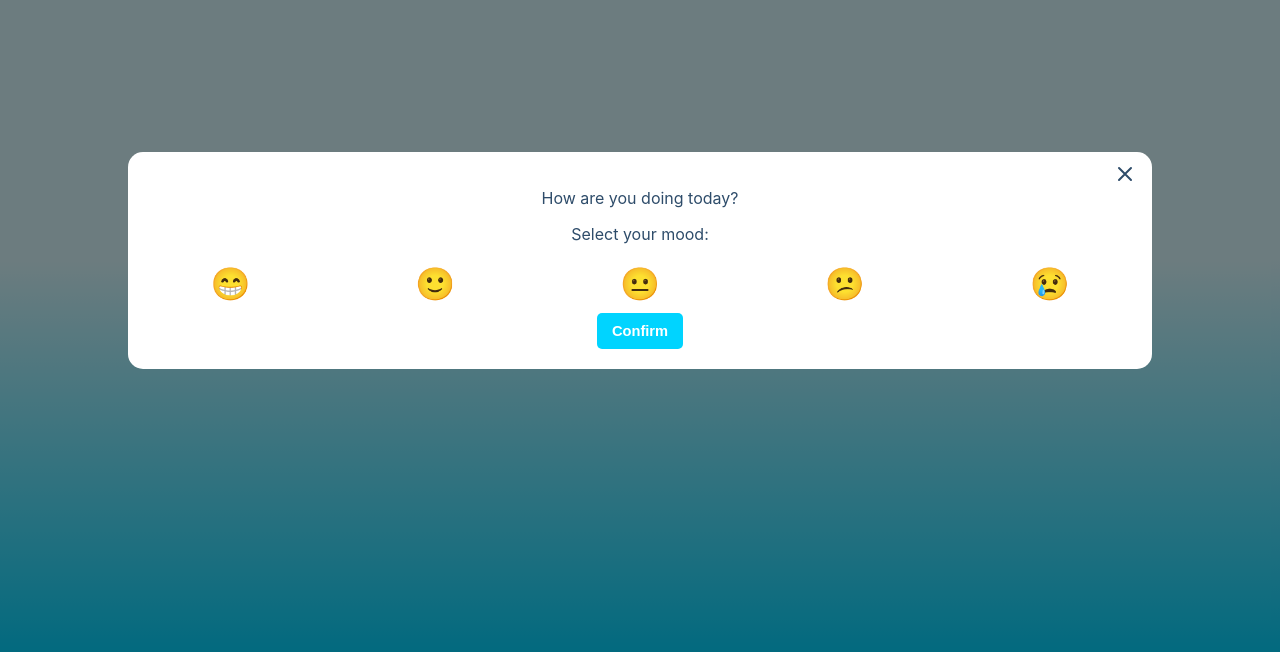
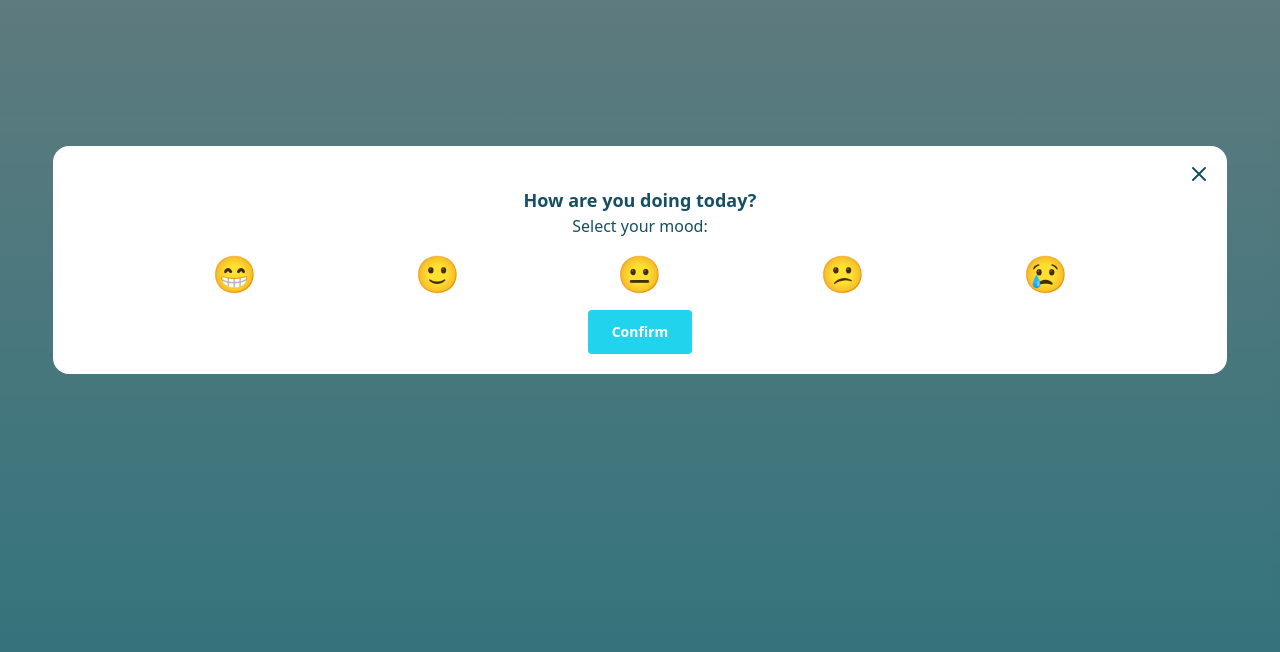
Before and after one commit to Lucag101/missionary_mental_health, a React (Create React App) app: page / in a window 1280 px wide. Shown: the part 140-792 px from the top of the page. Built offline with nearby package versions, Linux system fonts and the light colour scheme.

Commit message:
Changed all css to tailwindcss

```diff
--- a/package.json
+++ b/package.json
@@ -35,5 +35,8 @@
       "last 1 firefox version",
       "last 1 safari version"
     ]
+  },
+  "devDependencies": {
+    "tailwindcss": "^3.3.5"
   }
 }
--- a/public/index.html
+++ b/public/index.html
@@ -5,10 +5,7 @@
   <link rel="icon" href="%PUBLIC_URL%/favicon.ico" />
   <meta name="viewport" content="width=device-width, initial-scale=1" />
   <meta name="theme-color" content="#000000" />
-    <meta
-      name="description"
-      content="Web site created using create-react-app"
-    />
+  <meta name="description" content="Web site created using create-react-app" />
   <link rel="apple-touch-icon" href="%PUBLIC_URL%/logo192.png" />
   <!--
       manifest.json provides metadata used when your web app is installed on a
--- a/src/components/App/App.css
+++ /dev/null
@@ -1,55 +0,0 @@
-/* .App {
-  text-align: center;
-}
-
-.App-logo {
-  height: 40vmin;
-  pointer-events: none;
-}
-
-@media (prefers-reduced-motion: no-preference) {
-  .App-logo {
-    animation: App-logo-spin infinite 20s linear;
-  }
-}
-
-.App-header {
-  background-color: #282c34;
-  min-height: 100vh;
-  display: flex;
-  flex-direction: column;
-  align-items: center;
-  justify-content: center;
-  font-size: calc(10px + 2vmin);
-  color: white;
-}
-
-.App-link {
-  color: #61dafb;
-}
-
-@keyframes App-logo-spin {
-  from {
-    transform: rotate(0deg);
-  }
-  to {
-    transform: rotate(360deg);
-  }
-} */
-
-body {
-  margin: 0;
-  padding: 0;
-  height: 100vh;
-  background: linear-gradient(0deg, rgba(0, 212, 255, 1) 0%, rgba(217, 249, 255, 1) 50%);
-  overflow: hidden;
-}
-
-
-.app {
-  display: flex;
-  justify-content: center;
-  align-items: center;
-  height: 100vh;
-  color: #2e4c6a;
-}
--- a/src/components/App/App.jsx
+++ b/src/components/App/App.jsx
@@ -1,13 +1,16 @@
-import "./App.css";
 import { BrowserRouter as Router, Routes, Route } from "react-router-dom";
 import HomePage from "../Home/HomePage";
 
 function App() {
   return (
     <Router basename="/">
-      <Routes>
-        <Route path="/" element={<HomePage />} />
-      </Routes>
+      <div className="bg-gradient-to-b from-cyan-100 to-cyan-300">
+        <div className="flex justify-center items-center h-screen text-blue-900">
+          <Routes>
+            <Route path="/" element={<HomePage />} />
+          </Routes>
+        </div>
+      </div>
     </Router>
   );
 }
--- a/src/components/Home/Home.css
+++ /dev/null
@@ -1,3 +0,0 @@
-.home-page {
-	text-align: center;
-}
--- a/src/components/Home/HomePage.jsx
+++ b/src/components/Home/HomePage.jsx
@@ -1,6 +1,5 @@
-import "./Home.css";
 import React, { useState } from "react";
-import MoodSelector from "../Modals/MoodSelector";
+import MoodSelector from "./MoodSelector";
 
 function HomePage() {
   const [userMood, setUserMood] = useState("");
@@ -22,10 +21,10 @@ function HomePage() {
   };
 
   return (
-    <div className="app">
-      <div className="home-page">
-        <h1>Welcome!</h1>
-        <h2>Time to focus on your mental health</h2>
+    <div className="flex items-center text-cyan-900">
+      <div className="text-center">
+        <h1 className="text-3xl font-bold mb-4">Welcome!</h1>
+        <h2 className="text-xl">Time to focus on your mental health</h2>
         {displayMoodModal && <MoodSelector onSelect={handleMoodSelection} onSubmit={handleMoodSubmit} onClose={handleCloseModal} />}
       </div>
     </div>
--- /dev/null
+++ b/src/components/Home/MoodSelector.jsx
@@ -0,0 +1,39 @@
+import React, { useState } from "react";
+import { ReactComponent as CloseIcon } from "../../icons/close_icon.svg";
+
+const moodOptions = ["😁", "🙂", "😐", "😕", "😢"];
+
+function MoodSelector({ onSelect, onSubmit, onClose }) {
+  const [selectedMood, setSelectedMood] = useState("");
+
+  const handleMoodClick = (mood) => {
+    setSelectedMood(mood);
+    onSelect(mood); // Pass the selected mood to the parent component
+  };
+
+  return (
+    <div className="fixed top-0 left-0 w-full h-full bg-black bg-opacity-50 flex justify-center items-center">
+      <div className="relative bg-white pt-10 pb-5 px-5 sm:px-8 md:px-12 lg:px-16 xl:px-20 rounded-2xl w-11/12 text-center">
+        <CloseIcon className="absolute top-4 right-4 h-6 cursor-pointer stroke-2" onClick={onClose} />
+        <p className="text-lg font-bold">How are you doing today?</p>
+        <p className="mb-4">Select your mood:</p>
+        <div className="flex justify-around">
+          {moodOptions.map((mood) => (
+            <span
+              key={mood}
+              className={`cursor-pointer text-4xl ${selectedMood === mood ? "transform scale-125 transition-transform duration-100 ease-in delay-250" : ""}`}
+              onClick={() => handleMoodClick(mood)}
+            >
+              {mood}
+            </span>
+          ))}
+        </div>
+        <button className="bg-cyan-400 text-white text-sm font-bold mt-4 px-6 py-3 rounded cursor-pointer" onClick={onSubmit}>
+          Confirm
+        </button>
+      </div>
+    </div>
+  );
+}
+
+export default MoodSelector;
--- a/src/components/Modals/Modals.css
+++ /dev/null
@@ -1,59 +0,0 @@
-.mood-modal {
-	position: fixed;
-	top: 0;
-	left: 0;
-	width: 100%;
-	height: 100%;
-	background: rgba(0, 0, 0, 0.5);
-	display: flex;
-	justify-content: center;
-	align-items: center;
-}
-
-.mood-selector {
-	position: relative;
-	background-color: white;
-	padding-top: 20px;
-	padding-bottom: 20px;
-	border-radius: 15px;
-	width: 80%;
-	text-align: center;
-}
-
-.mood-options {
-	display: flex;
-	justify-content: space-around;
-	margin-top: 20px;
-}
-
-.mood-option {
-	cursor: pointer;
-	font-size: 2rem;
-}
-
-.mood-option.selected {
-	transform: scale(1.5);
-	transition-delay: 250ms;
-	transition: ease-in 40ms;
-}
-
-.modal-close-icon {
-	position: absolute;
-	right: 15px;
-	top: 10px;
-	height: 24px;
-	cursor: pointer;
-	stroke-width: 2;
-}
-
-.modal-confirm-button {
-	background-color: #00d4ff;
-	color: #fff;
-	font-size: 11pt;
-	font-weight: bold;
-	border: none;
-	margin-top: 10px;
-	padding: 10px 15px;
-	border-radius: 5px;
-	cursor: pointer;
-}
--- a/src/components/Modals/MoodSelector.jsx
+++ /dev/null
@@ -1,38 +0,0 @@
-import "./Modals.css";
-import React, { useState } from "react";
-import { ReactComponent as CloseIcon } from "../../icons/close_icon.svg";
-// import { ReactComponent as ReactLogo } from "./logo.svg";
-// import "./MoodSelector.css"; // Import the CSS file for styling
-
-const moodOptions = ["😁", "🙂", "😐", "😕", "😢"];
-
-function MoodSelector({ onSelect, onSubmit, onClose }) {
-  const [selectedMood, setSelectedMood] = useState("");
-
-  const handleMoodClick = (mood) => {
-    setSelectedMood(mood);
-    onSelect(mood); // Pass the selected mood to the parent component
-  };
-
-  return (
-    <div className="mood-modal">
-      <div className="mood-selector">
-        <CloseIcon className="modal-close-icon" onClick={onClose} />
-        <p>How are you doing today?</p>
-        <p>Select your mood:</p>
-        <div className="mood-options">
-          {moodOptions.map((mood) => (
-            <span key={mood} className={`mood-option ${selectedMood === mood ? "selected" : ""}`} onClick={() => handleMoodClick(mood)}>
-              {mood}
-            </span>
-          ))}
-        </div>
-        <button className="modal-confirm-button" onClick={onSubmit}>
-          Confirm
-        </button>
-      </div>
-    </div>
-  );
-}
-
-export default MoodSelector;
--- a/src/index.css
+++ b/src/index.css
@@ -1,13 +1,10 @@
+@tailwind base;
+@tailwind components;
+@tailwind utilities;
+
+html,
 body {
-  margin: 0;
-  font-family: -apple-system, BlinkMacSystemFont, 'Segoe UI', 'Roboto', 'Oxygen',
-    'Ubuntu', 'Cantarell', 'Fira Sans', 'Droid Sans', 'Helvetica Neue',
-    sans-serif;
-  -webkit-font-smoothing: antialiased;
-  -moz-osx-font-smoothing: grayscale;
+	margin: 0;
+	padding: 0;
+	overflow: hidden;
 }
-
-code {
-  font-family: source-code-pro, Menlo, Monaco, Consolas, 'Courier New',
-    monospace;
-}
--- /dev/null
+++ b/tailwind.config.js
@@ -0,0 +1,8 @@
+/** @type {import('tailwindcss').Config} */
+module.exports = {
+  content: ["./src/**/*.{js,jsx,ts,tsx}",],
+  theme: {
+    extend: {},
+  },
+  plugins: [],
+}
```
Also changed, not shown: output.css (added), 1 other file (tests, documents, lock files or other folders). Lines whose indentation alone changed are shown as unchanged.
